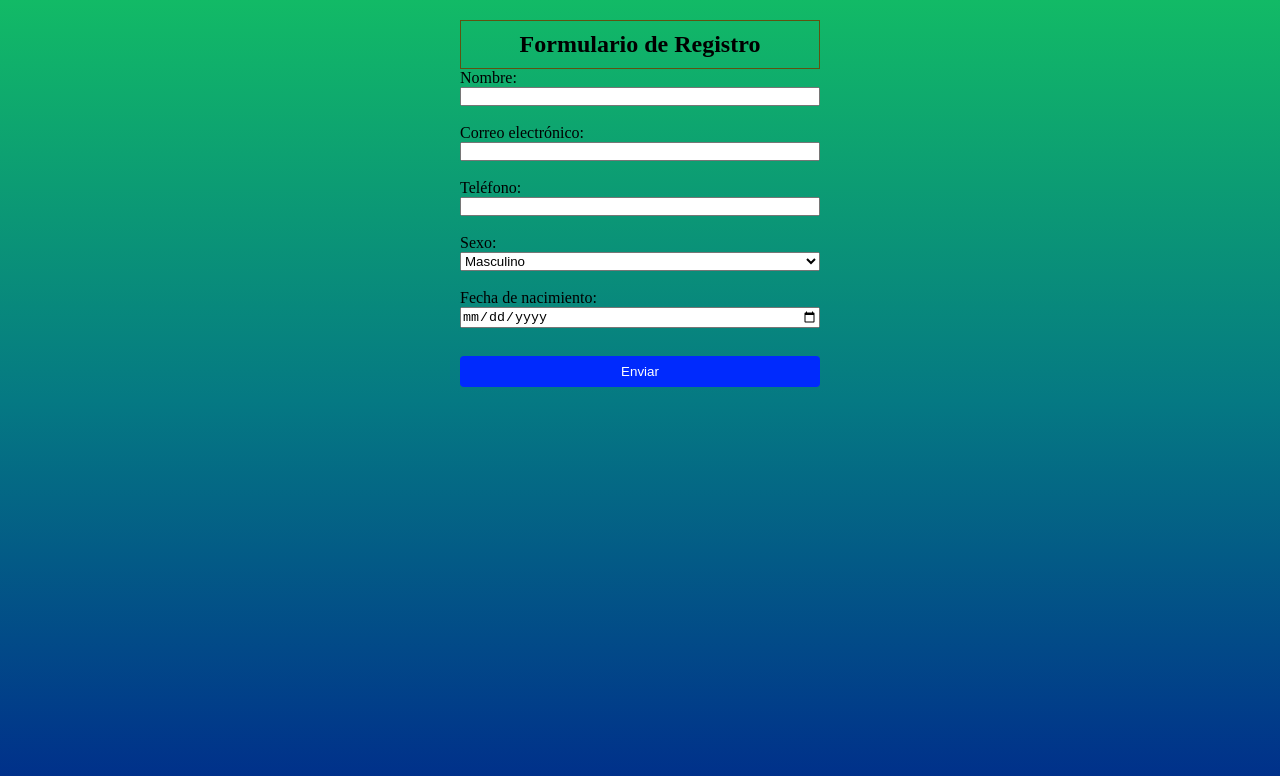
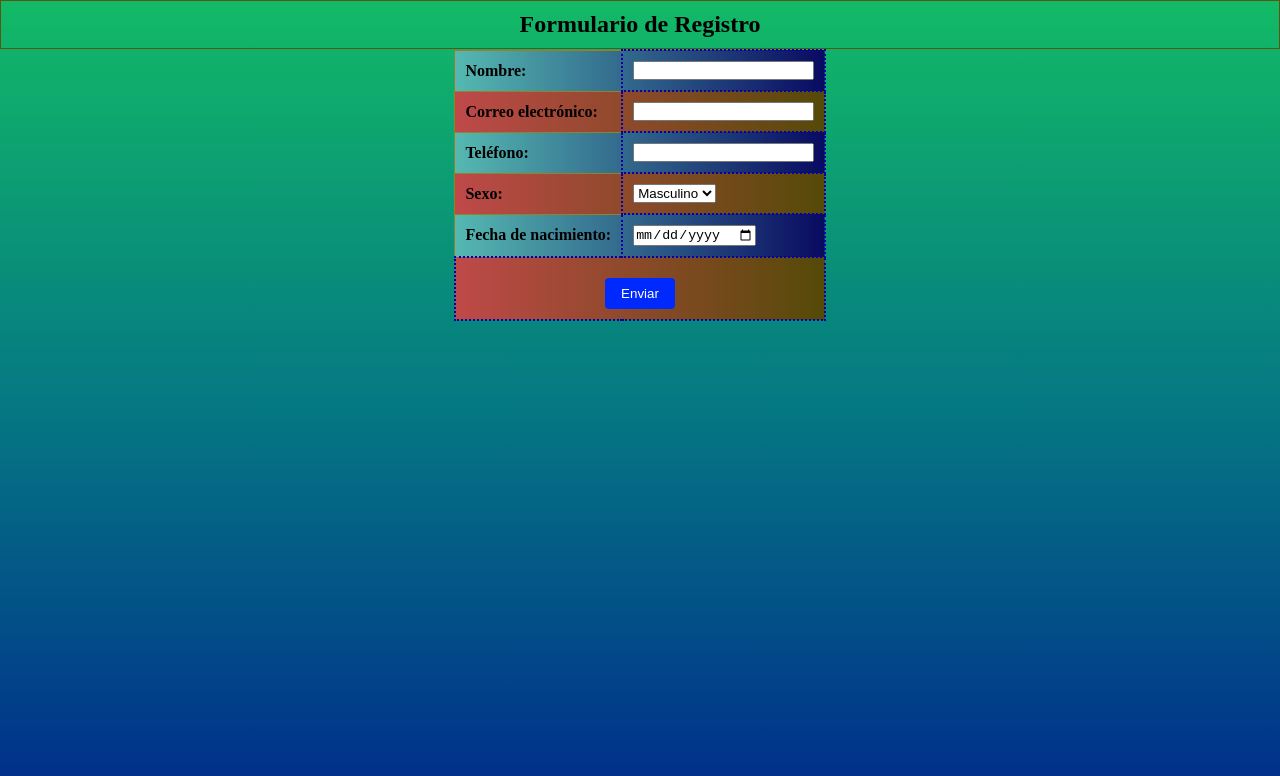
Before and after one commit to Marco-Mendez/marco-mendez.github.io, a plain HTML site: page solicita.html in a window 1280 px wide. Drawn offline with Linux system fonts and the light colour scheme.

Commit message:
solicita.html

```diff
--- a/solicita.html
+++ b/solicita.html
@@ -5,40 +5,50 @@
     <meta charset="UTF-8">
     <meta name="viewport" content="width=device-width, initial-scale=1.0">
     <title>REGISTRARSE</title>
-
-<style>
-      form {
-        max-width: 400px;
-        margin: 0 auto;
-        padding: 20px;
-      }
-    </style>
   </head>
   <body>
+    <table>
+      <form id="registroForm">
+        <h2>Formulario de Registro</h2>
+        <tr>
+          <th><label for="nombre">Nombre:</label></th>
+          <td><input type="text" id="nombre" required></td>
+        </tr>
 
-        <form id="registroForm">
-            <h2>Formulario de Registro</h2>
-            <label for="nombre">Nombre:</label>
-            <input type="text" id="nombre" required><br>
+        <tr>
+          <th><label for="email">Correo electrónico:</label></th>
+          <td><input type="email" id="email" required></td>
+        </tr>
 
-            <label for="email">Correo electrónico:</label>
-            <input type="email" id="email" required><br>
+        <tr>
+          <th><label for="telefono">Teléfono:</label></th>
+          <td><input type="tel" id="telefono" required></td>
+        </tr>
 
-            <label for="telefono">Teléfono:</label>
-            <input type="tel" id="telefono" required><br>
-
-            <label for="sexo">Sexo:</label>
+        <tr>
+          <th><label for="sexo">Sexo:</label></th>
+          <td>
             <select id="sexo" required>
               <option value="masculino">Masculino</option>
               <option value="femenino">Femenino</option>
-              <option value="otro">Otro</option><br>
+              <option value="otro">Otro</option>
             </select>
-        <br>
-            <label for="fechaNacimiento">Fecha de nacimiento:</label>
-            <input type="date" id="fechaNacimiento" required><br>
+          </td>
+        </tr>
 
-            <button type="submit">Enviar</button><br>
-          </form>
+        <tr>
+          <th><label for="fechaNacimiento">Fecha de nacimiento:</label></th>
+          <td><input type="date" id="fechaNacimiento" required></td>
+        </tr>
+
+        <tr>
+          <td colspan="2" style="text-align: center;">
+            <button type="submit">Enviar</button>
+          </td>
+        </tr>
+      </form>
+    </table>
+
 
           <script>
             const formulario = document.getElementById('registroForm');
@@ -75,4 +85,7 @@
               }
             });
         </script>
+
+
+  </body>
 </html>
```
